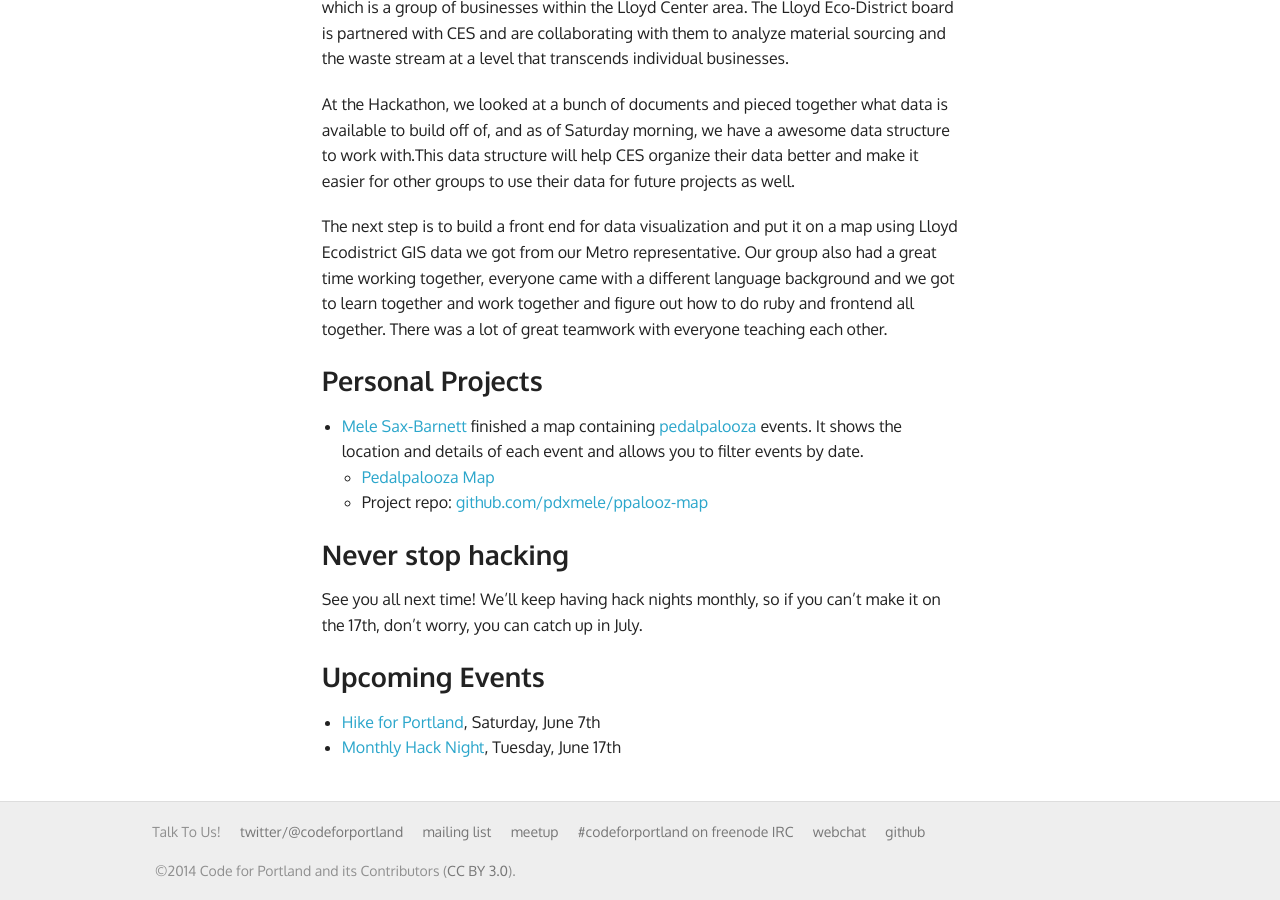
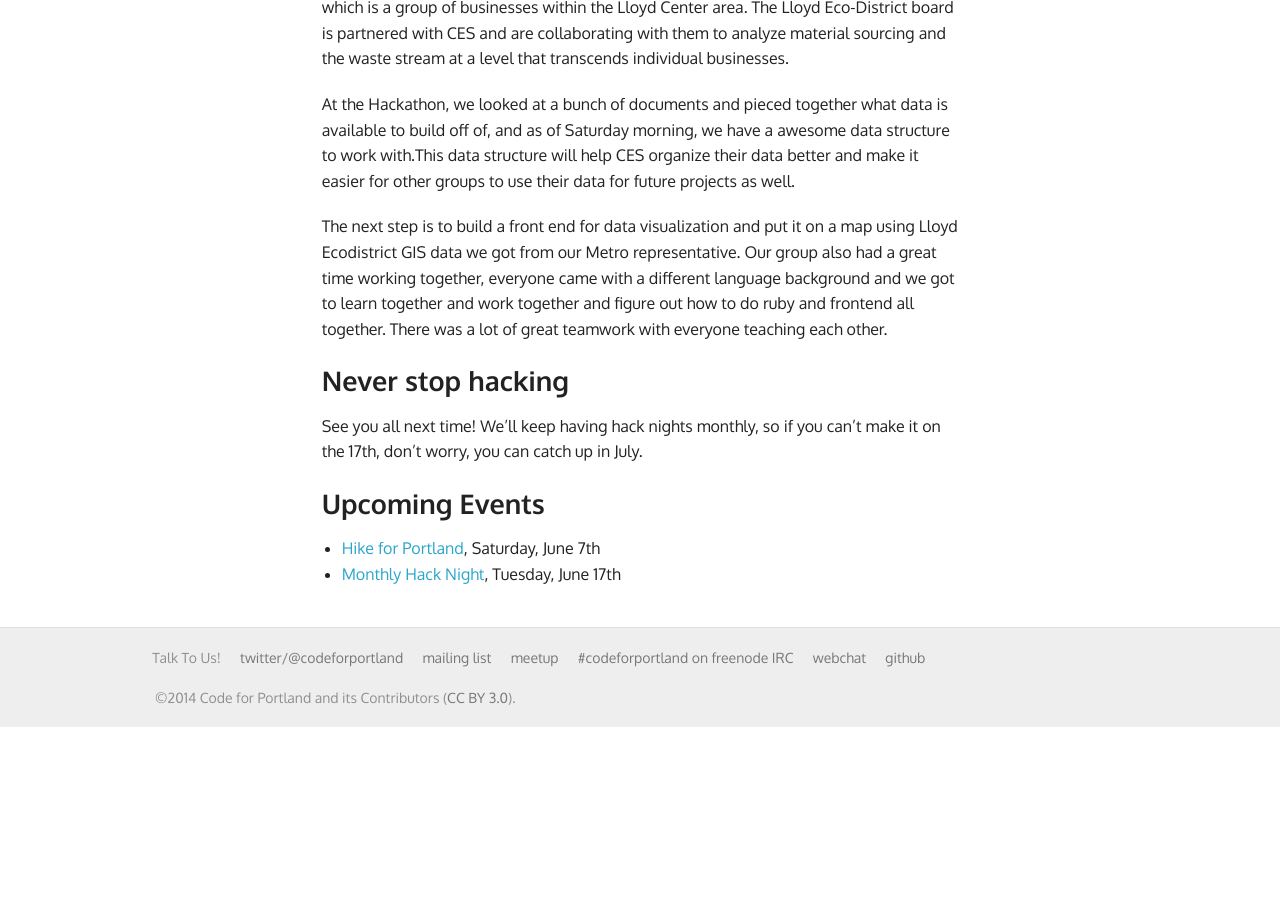
Before and after one commit to code-for-portland-archive/codeforportland.github.io, a Jekyll site: the page built from news/_posts/2014-06-03-ndoch-wrap-up.md, in a window 1280 px wide and 900 px high, scrolled down 5494 px. Built offline with Jekyll 4.4.1, drawn with Linux system fonts in a browser that asks for light colours; Markdown is read by kramdown in place of the engine named in the settings; after the commit the page ends 6221 px from its top, so only the background shows below that.

Commit message:
Revert "Added info about the pedalpalooza map."

```diff
--- a/news/_posts/2014-06-03-ndoch-wrap-up.md
+++ b/news/_posts/2014-06-03-ndoch-wrap-up.md
@@ -85,12 +85,6 @@ At the Hackathon, we looked at a bunch of documents and pieced together what dat
 
 The next step is to build a front end for data visualization and put it on a map using Lloyd Ecodistrict GIS data we got from our Metro representative. Our group also had a great time working together, everyone came with a different language background and we got to learn together and work together and figure out how to do ruby and frontend all together. There was a lot of great teamwork with everyone teaching each other.
 
-### Personal Projects
-
-- [Mele Sax-Barnett](http://pdxmele.com) finished a map containing [pedalpalooza](http://www.shift2bikes.org/cal/) events.  It shows the location and details of each event and allows you to filter events by date.
-  - [Pedalpalooza Map](http://pdxmele.com/ppalooz-map/)
-  - Project repo: [github.com/pdxmele/ppalooz-map](https://github.com/pdxmele/ppalooz-map)
-
 ### Never stop hacking
 
 See you all next time! We'll keep having hack nights monthly, so if you can't make it on the 17th, don't worry, you can catch up in July.
```
